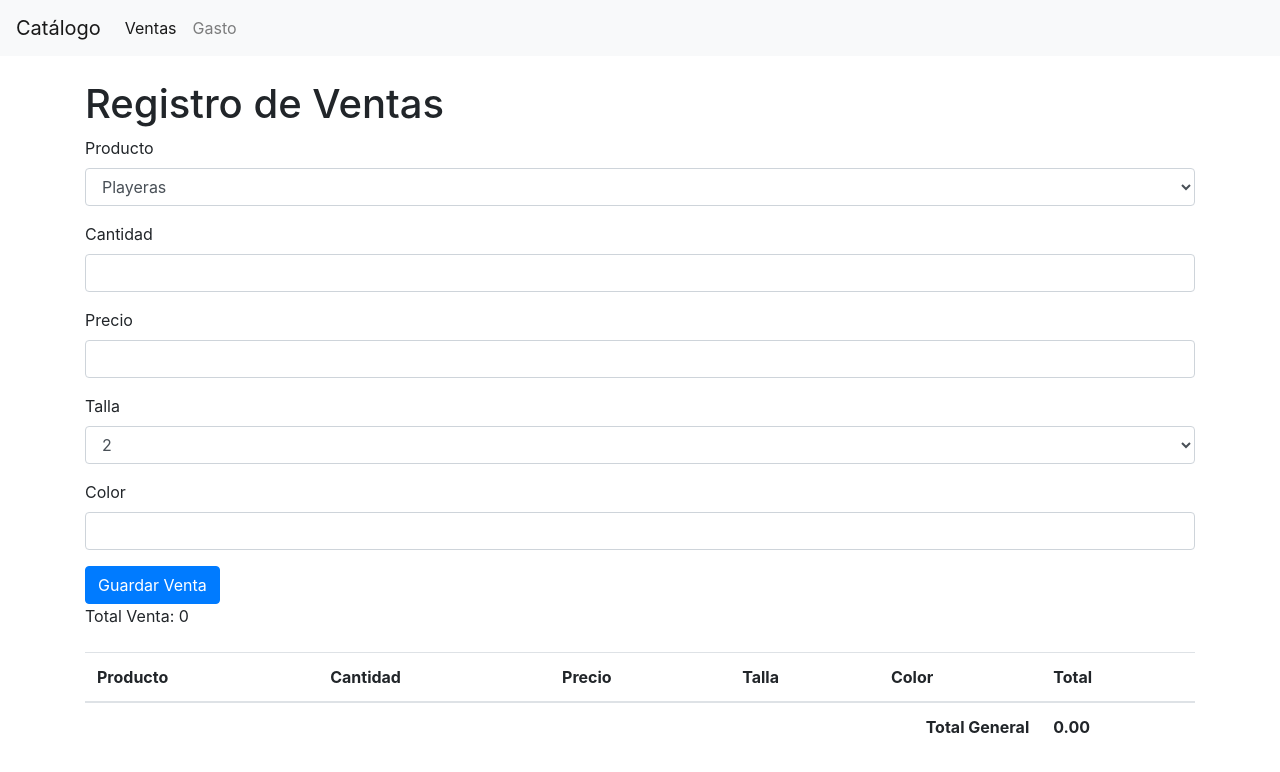
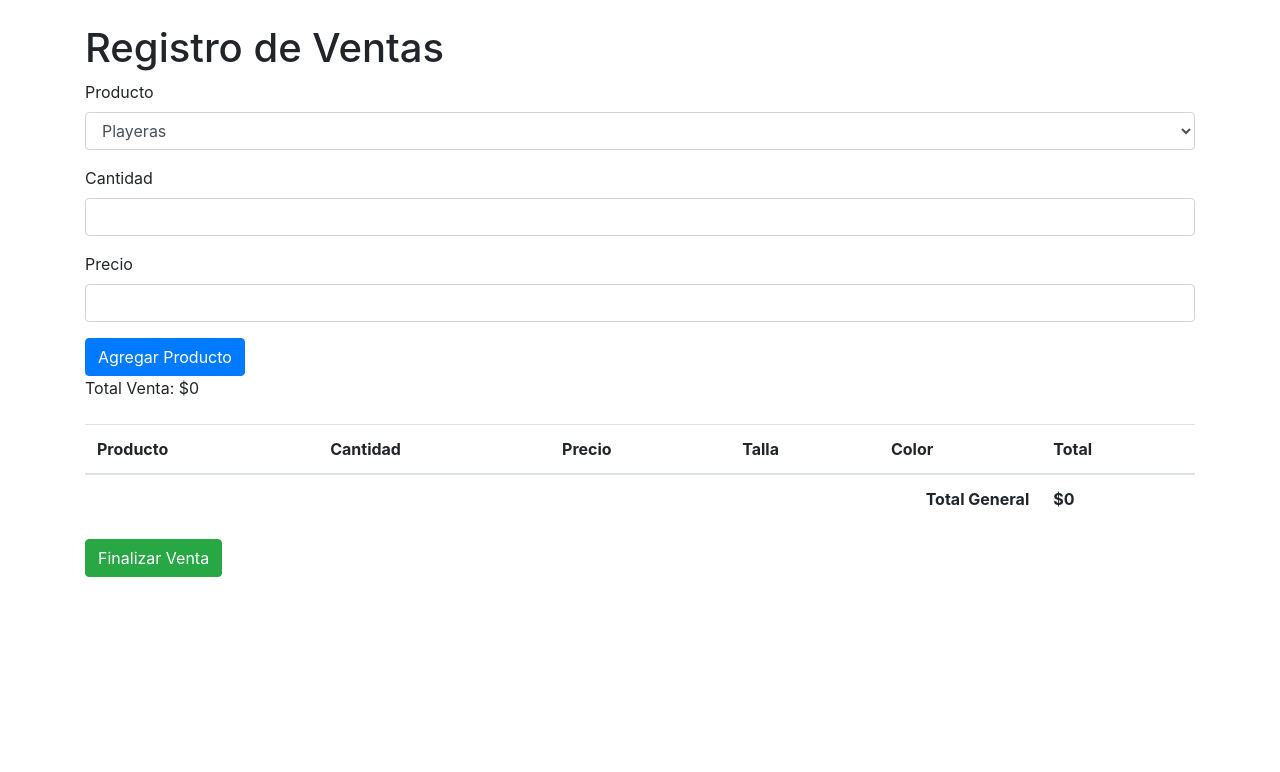
Before and after one commit to Juaniscarlos23jurez/pwa, a website: page index.html in a window 1280 px wide. Drawn offline with nearby package versions, Linux system fonts and the light colour scheme; no server answers.

Commit message:
Update index.html

```diff
--- a/index.html
+++ b/index.html
@@ -5,28 +5,10 @@
   <meta name="viewport" content="width=device-width, initial-scale=1.0">
   <title>Registro de Ventas</title>
   <link rel="stylesheet" href="https://maxcdn.bootstrapcdn.com/bootstrap/4.5.2/css/bootstrap.min.css">
-  <link rel="manifest" href="manifest.json">
-
   <script src="https://www.gstatic.com/firebasejs/8.10.0/firebase-app.js"></script>
   <script src="https://www.gstatic.com/firebasejs/8.10.0/firebase-database.js"></script>
 </head>
 <body>
-  <nav class="navbar navbar-expand-lg navbar-light bg-light">
-    <a class="navbar-brand" href="#">Catálogo</a>
-    <button class="navbar-toggler" type="button" data-bs-toggle="collapse" data-bs-target="#navbarNav" aria-controls="navbarNav" aria-expanded="false" aria-label="Toggle navigation">
-      <span class="navbar-toggler-icon"></span>
-    </button>
-    <div class="collapse navbar-collapse" id="navbarNav">
-      <ul class="navbar-nav">
-        <li class="nav-item active">
-          <a class="nav-link" href="#">Ventas</a>
-        </li>
-        <li class="nav-item">
-          <a class="nav-link" href="./gastos.html">Gasto</a>
-        </li>
-      </ul>
-    </div>
-  </nav>
 
   <div class="container mt-4">
     <h1>Registro de Ventas</h1>
@@ -48,28 +30,10 @@
         <label for="precio">Precio</label>
         <input type="number" id="precio" class="form-control" required>
       </div>
-      <div class="form-group">
-        <label for="talla">Talla</label>
-        <select id="talla" class="form-control" required>
-          <option value="2">2</option>
-    <option value="3">3</option>
-    <option value="4">4</option>
-    <option value="5">5</option>
-    <option value="6">6</option>
-    <option value="7">7</option>
-    <option value="8">8</option>
-    <option value="9">9</option>
-    <option value="10">10</option>
-    <option value="11">11</option>
-    <option value="12">12</option>
-        </select>
-      </div>
-      <div class="form-group">
-        <label for="color">Color</label>
-        <input type="text" id="color" class="form-control" required>
-      </div>
-      <button type="submit" class="btn btn-primary">Guardar Venta</button>
-      <p>Total Venta: <span id="totalVenta">0</span> </p>
+
+
+      <button type="submit" class="btn btn-primary">Agregar Producto</button>
+      <p>Total Venta: $<span id="totalVenta">0</span></p>
     </form>
 
     <!-- Tabla de ventas -->
@@ -86,16 +50,17 @@
           </tr>
         </thead>
         <tbody id="ventasTable">
-          <!-- Las ventas se cargarán dinámicamente -->
         </tbody>
         <tfoot>
           <tr>
             <th colspan="5" class="text-right">Total General</th>
-            <th id="totalGeneral">0</th>
+            <th id="totalGeneral">$0</th>
           </tr>
         </tfoot>
       </table>
     </div>
+
+    <button id="finalizarVenta" class="btn btn-success">Finalizar Venta</button>
   </div>
 
   <script>
@@ -107,8 +72,7 @@
       projectId: "sisye-50760",
       storageBucket: "sisye-50760.appspot.com",
       messagingSenderId: "654720267764",
-      appId: "1:654720267764:web:4d9f302012a49dcc3bf5a1",
-      measurementId: "G-6RCT8Z9FTZ"
+      appId: "1:654720267764:web:4d9f302012a49dcc3bf5a1"
     };
 
     firebase.initializeApp(firebaseConfig);
@@ -118,9 +82,9 @@
     const totalGeneral = document.getElementById('totalGeneral');
     const ventaForm = document.getElementById('ventaForm');
     const totalVenta = document.getElementById('totalVenta');
+    const finalizarVenta = document.getElementById('finalizarVenta');
 
     let ventas = [];
-    let ventasFirebase = new Set(); // Usamos un Set para evitar duplicados
 
     // Calcular el total de la venta
     const calcularTotalVenta = () => {
@@ -148,13 +112,13 @@
         ventasTable.appendChild(row);
         total += ventaTotal;
       });
-      totalGeneral.textContent = total.toFixed(2);
+      totalGeneral.textContent = `$${total.toFixed(2)}`;
     };
 
-    // Guardar venta en el arreglo de ventas y en Firebase
+    // Guardar venta en el arreglo de ventas
     const saveVenta = (venta) => {
       ventas.push(venta);
-      const ventasRef = database.ref('Ventas');
+      const ventasRef = database.ref('/pymesA/ZdIOexlMi6fk7pi87eyHrqY824r2/ventas');
       ventasRef.push().set(venta);
       renderVentas();
     };
@@ -164,52 +128,34 @@
       e.preventDefault();
 
       const producto = document.getElementById('producto').value;
-      const cantidad = document.getElementById('cantidad').value;
-      const precio = document.getElementById('precio').value;
+      const cantidad = parseInt(document.getElementById('cantidad').value);
+      const precio = parseFloat(document.getElementById('precio').value);
       const talla = document.getElementById('talla').value;
       const color = document.getElementById('color').value;
 
-      const venta = {
-        id: new Date().toISOString(),
-        producto,
-        cantidad,
-        precio,
-        talla,
-        color
-      };
-
+      const venta = { producto, cantidad, precio, talla, color };
       saveVenta(venta);
       ventaForm.reset();
-      calcularTotalVenta();
+      totalVenta.textContent = '0';
     });
 
-    // Cargar ventas desde Firebase y evitar duplicados
-    database.ref('Ventas').on('child_added', snapshot => {
-      const venta = snapshot.val();
-      if (!ventasFirebase.has(venta.id)) {
-        ventas.push(venta);
-        ventasFirebase.add(venta.id);
+    // Finalizar venta
+    finalizarVenta.addEventListener('click', () => {
+      if (ventas.length === 0) {
+        alert('No hay productos en la venta');
+        return;
+      }
+
+      const ventasRef = database.ref('Ventas');
+      ventasRef.set(ventas).then(() => {
+        alert('Venta finalizada y guardada correctamente');
+        ventas = [];
         renderVentas();
-      }
+      }).catch(error => {
+        console.error('Error al guardar la venta:', error);
+        alert('Error al finalizar la venta');
+      });
     });
-
-    // Calcular total cada vez que se cambia la cantidad o precio
-    document.getElementById('cantidad').addEventListener('input', calcularTotalVenta);
-    document.getElementById('precio').addEventListener('input', calcularTotalVenta);
-
-    // Mostrar alert si no hay conexión
-    window.addEventListener('offline', () => {
-      alert('No tienes conexión a Internet. Los datos no se guardarán hasta que vuelvas a estar en línea.');
-    });
-
-    window.addEventListener('online', () => {
-      alert('¡Conexión restaurada! Ahora puedes guardar los datos.');
-    });
-
-    // Inicializar la carga de ventas
-    renderVentas();
   </script>
-        <script  src="app.js"></script>
-
 </body>
 </html>
```
